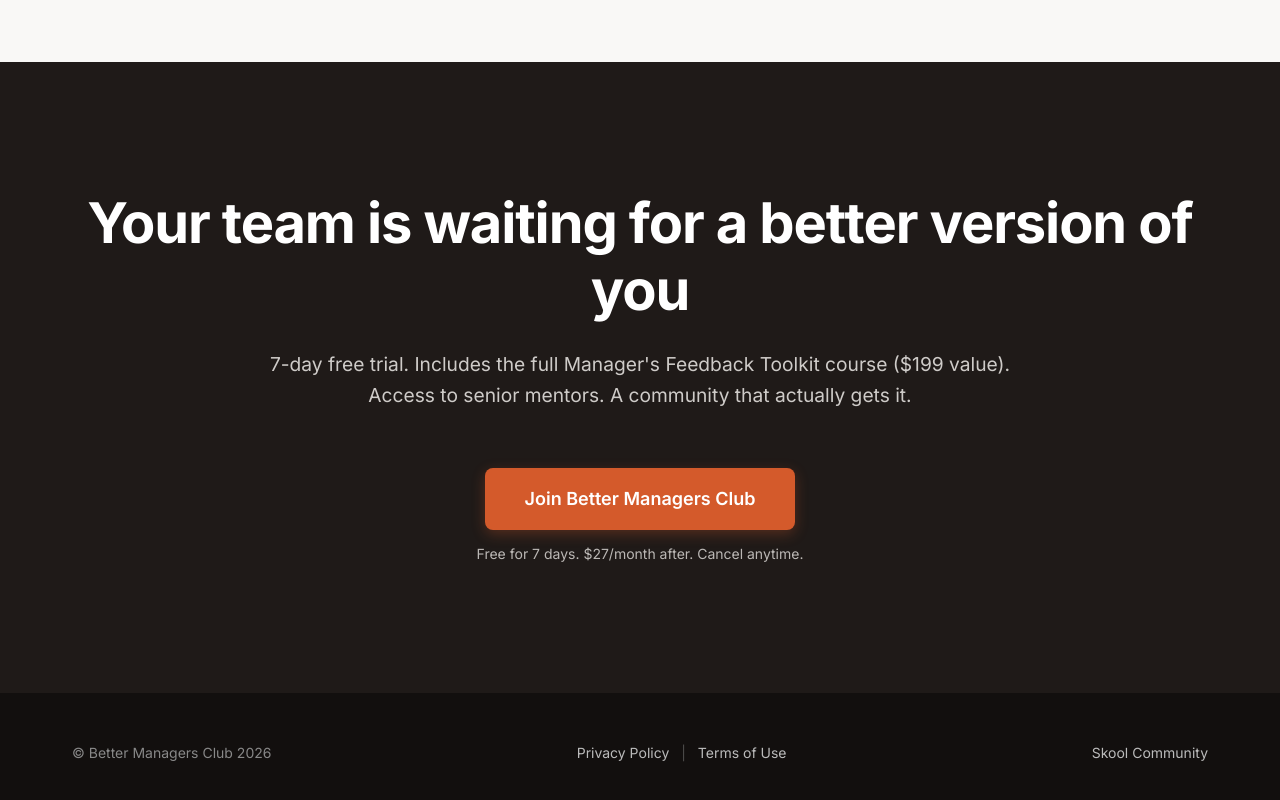
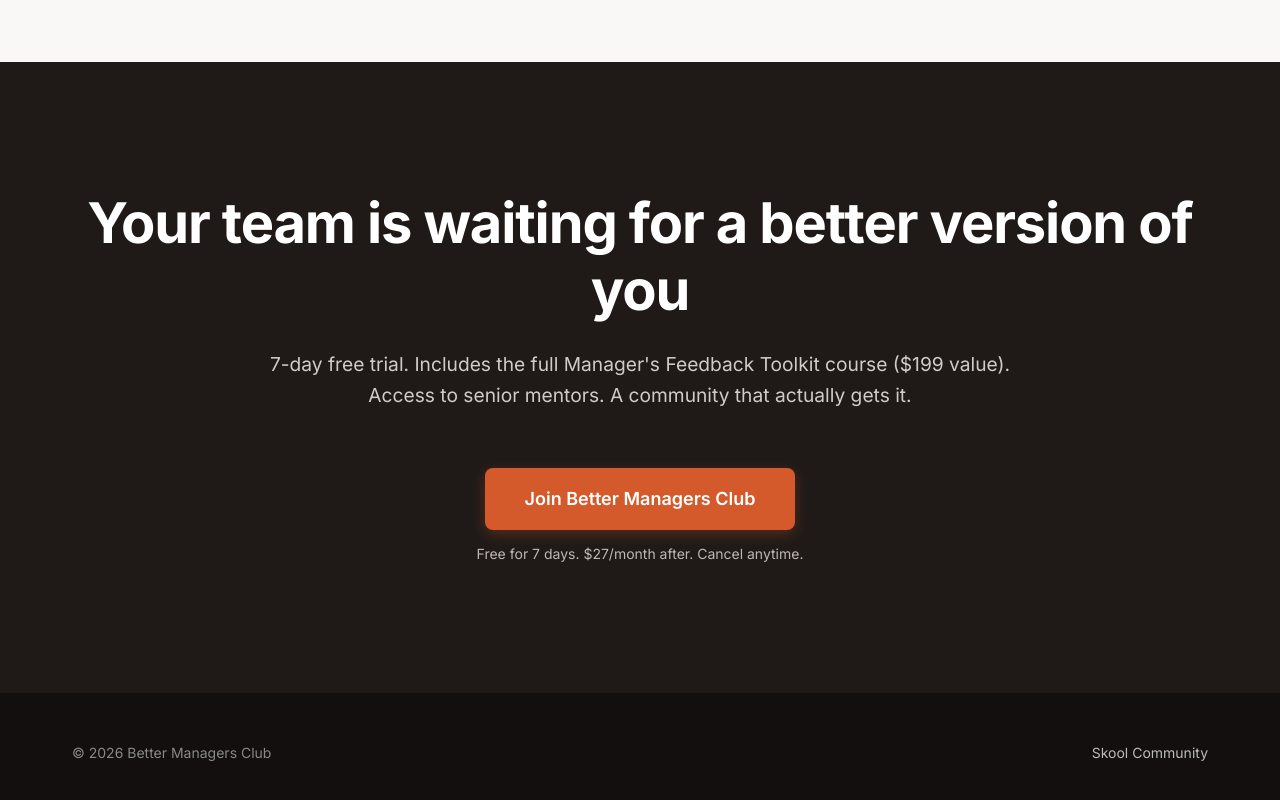
Before and after one commit to sudipc07/bmc-site, a plain HTML site: page index.html in a window 1280 px wide. Shown: the part 4616-5416 px from the top of the page. Drawn offline with Linux system fonts and the light colour scheme.

Commit message:
Update footer copy and header styles

```diff
--- a/index.html
+++ b/index.html
@@ -239,12 +239,7 @@
     <footer class="site-footer">
         <div class="container footer-container">
             <div class="footer-copy">
-                &copy; Better Managers Club 2026
-            </div>
-            <div class="footer-links">
-                <a href="#">Privacy Policy</a>
-                <span class="separator">|</span>
-                <a href="#">Terms of Use</a>
+                &copy; 2026 Better Managers Club
             </div>
             <div class="footer-social">
                 <a href="https://www.skool.com/better-managers-club-3666/about" target="_blank" rel="noopener">Skool
```
